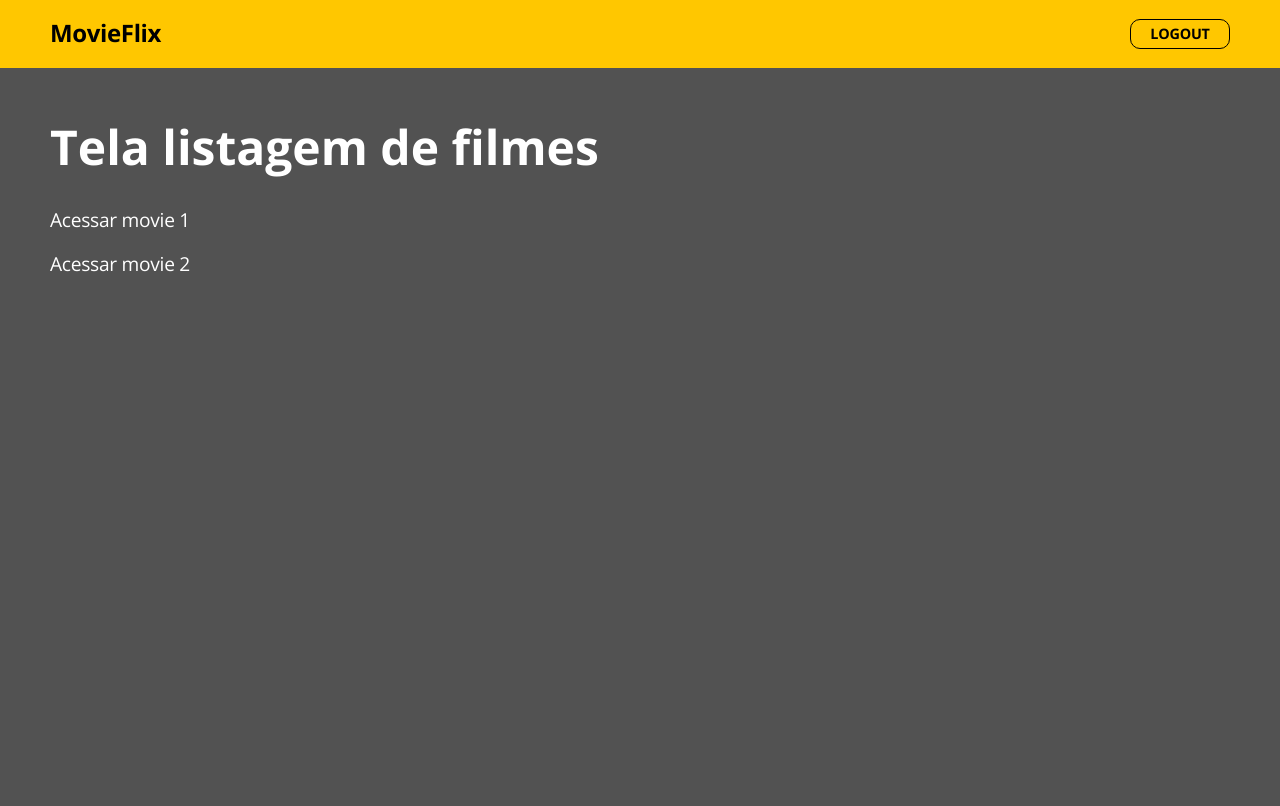
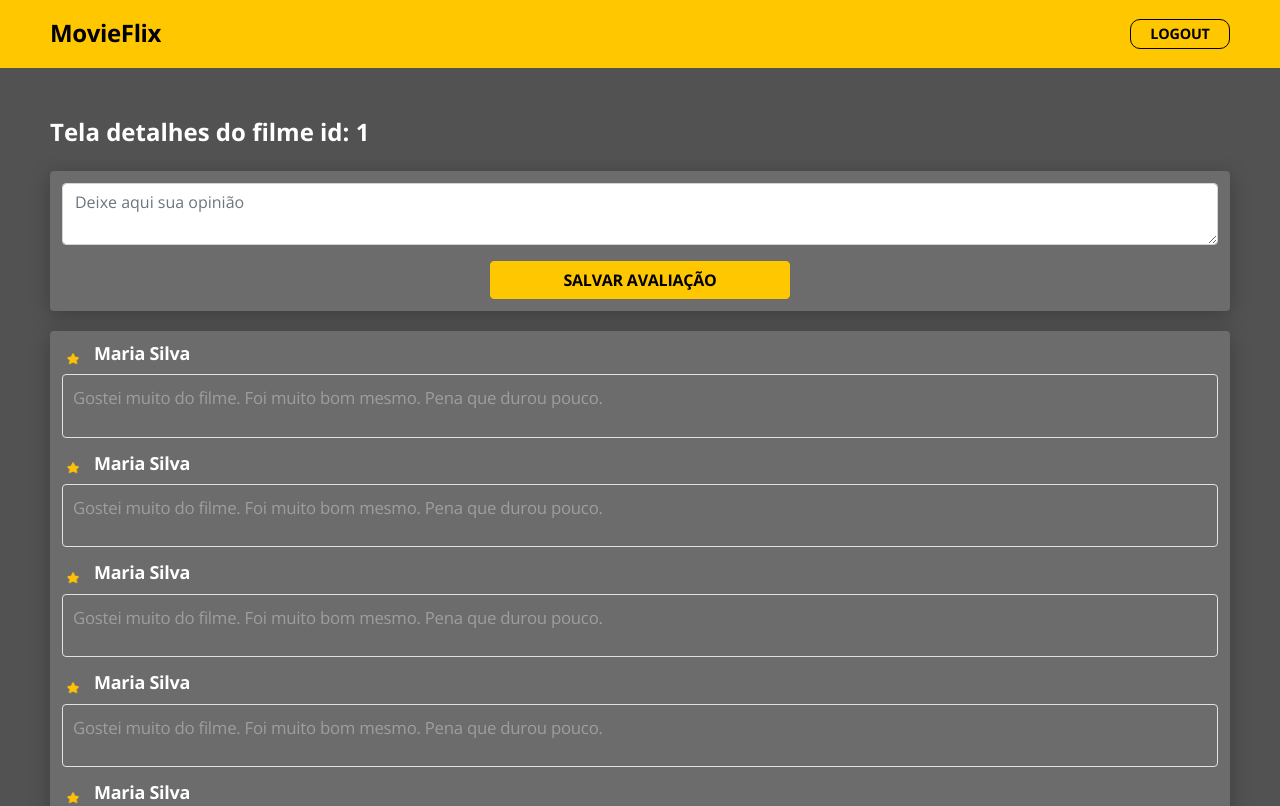
Before and after one commit to henriquemod/ds-movieflix-henrique, a React (Create React App) app: page / in a window 1280 px wide. Shown: the top 806 px of the page. Built offline with nearby package versions, Linux system fonts and the light colour scheme.

Commit message:
feat: initial movie details page

```diff
--- a/src/App.tsx
+++ b/src/App.tsx
@@ -1,6 +1,7 @@
 import 'assets/styles/custom.scss'
 import Navbar from 'components/Navbar'
 import Home from 'pages/Home'
+import MovieDetails from 'pages/MovieDetails'
 import Movies from 'pages/Movies'
 import './App.css'
 
@@ -8,7 +9,7 @@ function App() {
   return (
     <>
       <Navbar />
-      <Movies />
+      <MovieDetails />
     </>
   )
 }
--- /dev/null
+++ b/src/components/CardReview/index.tsx
@@ -0,0 +1,18 @@
+import './styles.css'
+import StarImage from 'assets/images/star-icon.png'
+
+const CardReview = () => {
+  return (
+    <div className="card-review-container">
+      <div className="author-container">
+        <img src={StarImage} alt="Star" />
+        <h4>Maria Silva</h4>
+      </div>
+      <div className="review-container">
+        <p>Gostei muito do filme. Foi muito bom mesmo. Pena que durou pouco.</p>
+      </div>
+    </div>
+  )
+}
+
+export default CardReview
--- /dev/null
+++ b/src/components/CardReview/styles.css
@@ -0,0 +1,36 @@
+.card-review-container {
+  margin-bottom: 15px;
+}
+.author-container {
+  display: flex;
+  align-items: center;
+  font-size: 18px;
+}
+
+.author-container img {
+  width: 12px;
+  height: 12px;
+  margin: 0 15px 0 5px;
+}
+
+.author-container h4 {
+  margin: 0;
+  letter-spacing: -0.015em;
+  color: #ffffff;
+  font-weight: 700;
+  font-size: 1em;
+  margin-bottom: 10px;
+}
+
+.review-container {
+  border: 1px solid #e1e1e1;
+  box-sizing: border-box;
+  border-radius: 4px;
+  padding: 10px;
+}
+
+.review-container p {
+  letter-spacing: -0.015em;
+  font-size: 0.7em;
+  color: #9e9e9e;
+}
--- /dev/null
+++ b/src/pages/MovieDetails/index.tsx
@@ -0,0 +1,36 @@
+import CardReview from 'components/CardReview'
+import './styles.css'
+const MovieDetails = () => {
+  return (
+    <div className="movie-details-container">
+      <div className="title-container mb-4">
+        <h1>Tela detalhes do filme id: 1</h1>
+      </div>
+      <div className="post-review-container">
+        <form>
+          <div className="mb-3">
+            <textarea
+              className="form-control base-input"
+              id="textarea"
+              placeholder="Deixe aqui sua opinião"
+            ></textarea>
+          </div>
+          <div className="login-submit">
+            <a href="#login" className="btn btn-primary">
+              Salvar avaliação
+            </a>
+          </div>
+        </form>
+      </div>
+      <div className="list-review-container">
+        <CardReview />
+        <CardReview />
+        <CardReview />
+        <CardReview />
+        <CardReview />
+        <CardReview />
+      </div>
+    </div>
+  )
+}
+export default MovieDetails
--- /dev/null
+++ b/src/pages/MovieDetails/styles.css
@@ -0,0 +1,45 @@
+.movie-details-container {
+  padding: 12px;
+  font-size: 24px;
+}
+
+.title-container h1 {
+  color: #fff;
+  font-size: 1em;
+}
+
+.post-review-container,
+.list-review-container {
+  width: 100%;
+  padding: 12px;
+  background: #6c6c6c;
+  box-shadow: 0px 4px 20px rgba(0, 0, 0, 0.25);
+  border-radius: 4px;
+  margin-bottom: 20px;
+}
+
+.post-review-container textarea,
+.post-review-container textarea:focus {
+  background-color: white;
+}
+
+.login-submit a {
+  width: 100%;
+  letter-spacing: -0.015em;
+  font-weight: 700;
+  text-transform: uppercase;
+}
+
+@media (min-width: 576px) {
+  .movie-details-container {
+    padding: 50px;
+    font-size: 24px;
+  }
+  .login-submit {
+    display: flex;
+    justify-content: center;
+  }
+  .login-submit a {
+    width: 300px;
+  }
+}
```
Also changed, not shown: src/assets/images/star-icon.png (added).
